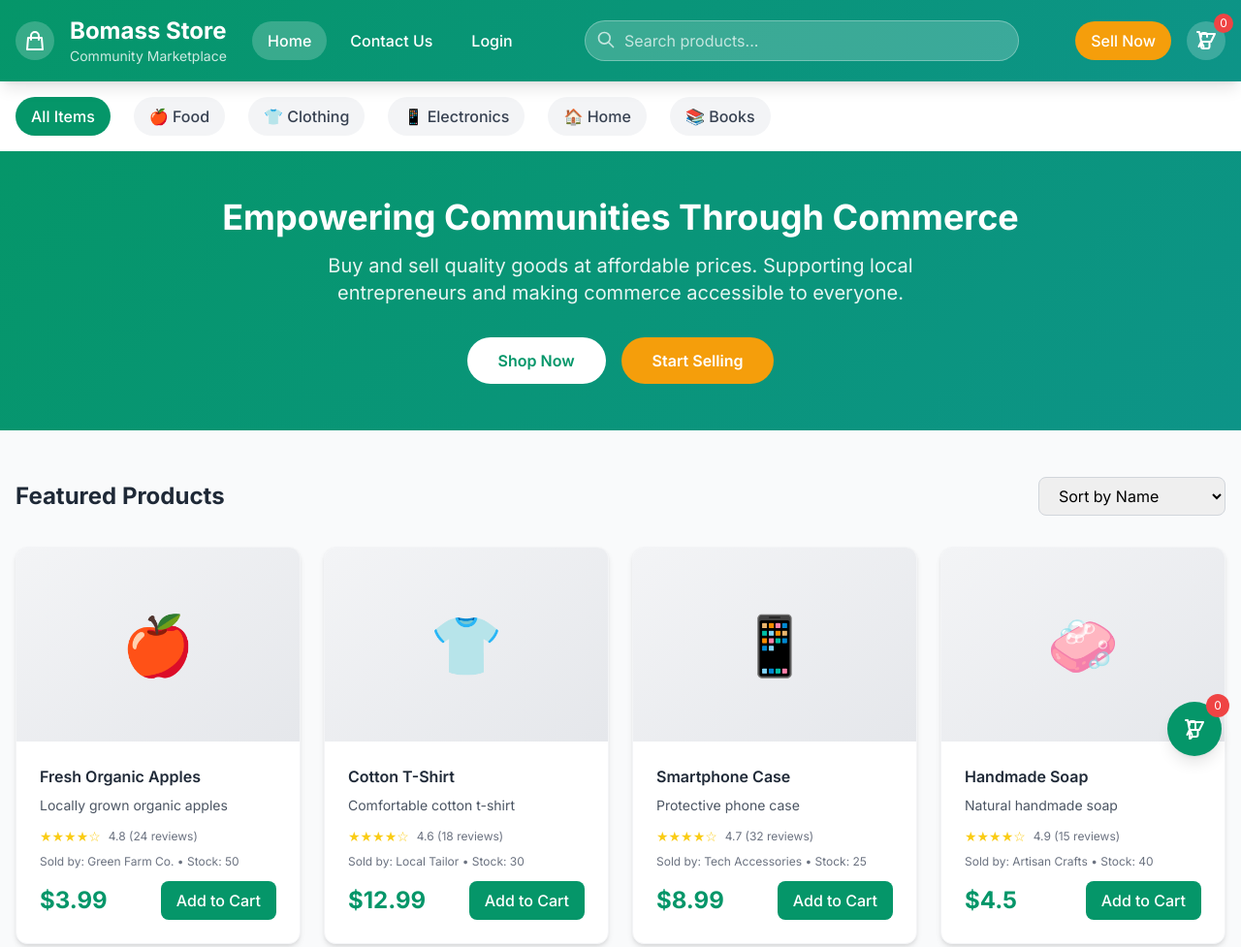
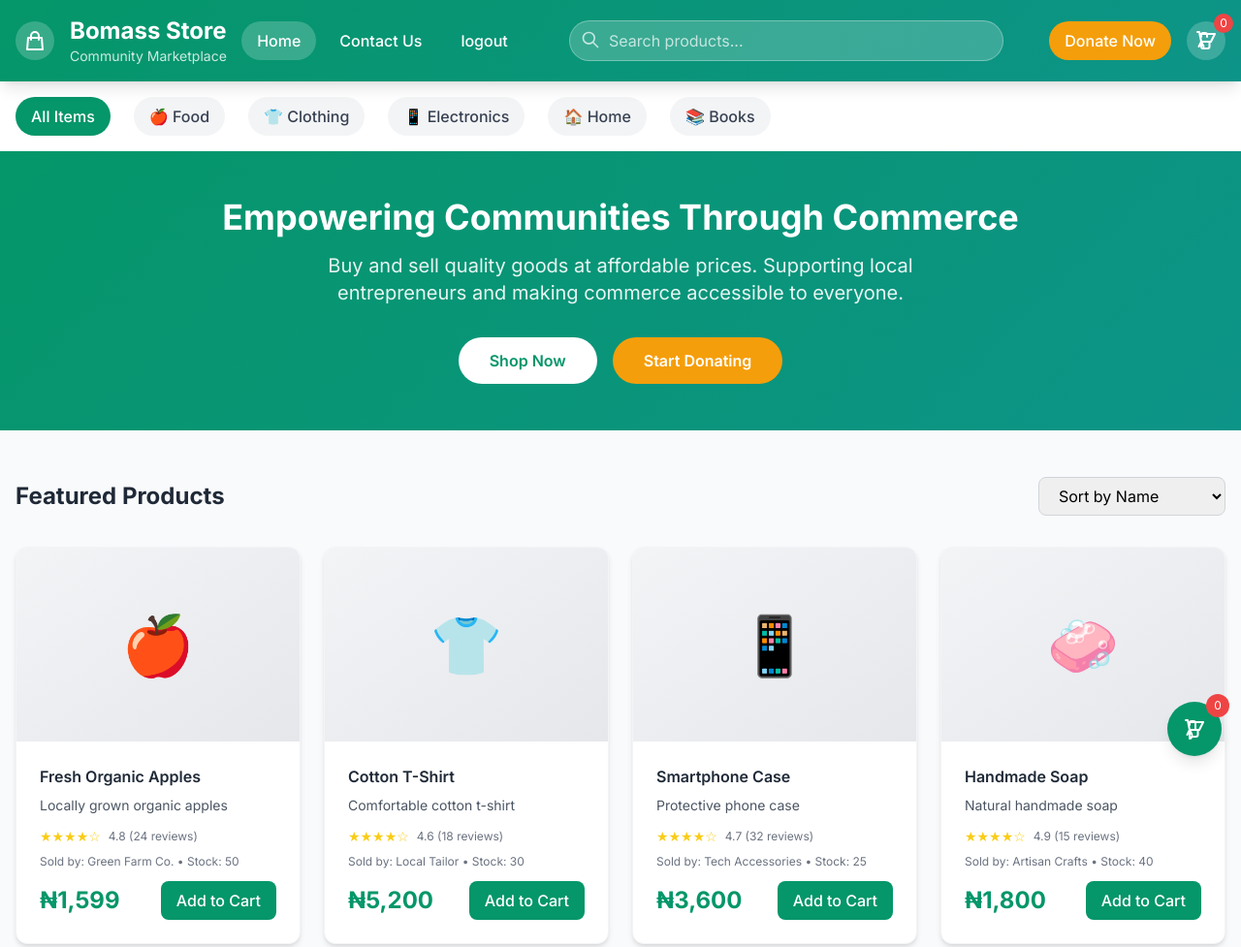
Before and after one commit to snowysite/bomassstore1.0, a plain HTML site: page index.html in a window 1280 px wide. Shown: the top 977 px of the page at 97% size. Drawn offline with nearby package versions, Linux system fonts and the light colour scheme.

Commit message:
Add files via upload

```diff
--- a/index.html
+++ b/index.html
@@ -58,7 +58,7 @@
                         Contact Us
                     </a>
                     <a href="login.html" class="px-4 py-2 rounded-full text-white font-medium hover:bg-white/20 transition-colors">
-                        Login
+                        logout
                     </a>
                 </nav>
 
@@ -74,7 +74,7 @@
 
                 <div class="flex items-center space-x-4">
                     <button onclick="toggleSellModal()" class="bg-accent hover:bg-accent/80 text-white px-4 py-2 rounded-full font-medium transition-colors">
-                        Sell Now
+                        Donate Now
                     </button>
                     <button onclick="toggleCart()" class="relative bg-white/20 hover:bg-white/30 p-2 rounded-full transition-colors">
                         <svg class="w-6 h-6 text-white" fill="none" stroke="currentColor" viewBox="0 0 24 24">
@@ -123,7 +123,7 @@
                     Shop Now
                 </button>
                 <button onclick="toggleSellModal()" class="bg-accent text-white px-8 py-3 rounded-full font-semibold hover:bg-accent/80 transition-colors">
-                    Start Selling
+                    Start Donating
                 </button>
             </div>
         </div>
@@ -174,7 +174,7 @@
             </div>
             <div class="border-t pt-4">
                 <div class="flex justify-between items-center mb-4">
-                    <span class="font-semibold">Total: $<span id="cartTotal">0.00</span></span>
+                    <span class="font-semibold">Total: ₦<span id="cartTotal">0.00</span></span>
                 </div>
                 <button onclick="checkout()" class="w-full bg-primary hover:bg-primary/80 text-white py-3 rounded-lg font-semibold transition-colors">
                     Checkout
@@ -211,7 +211,7 @@
                     </select>
                 </div>
                 <div>
-                    <label class="block text-sm font-medium text-gray-700 mb-1">Price ($)</label>
+                    <label class="block text-sm font-medium text-gray-700 mb-1">Price (₦)</label>
                     <input type="number" id="productPrice" step="0.01" min="0.01" required class="w-full px-3 py-2 border border-gray-300 rounded-lg focus:outline-none focus:ring-2 focus:ring-primary">
                 </div>
                 <div>
@@ -327,14 +327,14 @@
     <script>
         // Store data management
         let products = JSON.parse(localStorage.getItem('bomass_products')) || [
-            { id: 1, name: "Fresh Organic Apples", category: "food", price: 3.99, description: "Locally grown organic apples", seller: "Green Farm Co.", emoji: "🍎", stock: 50, rating: 4.8, reviews: 24, image: null },
-            { id: 2, name: "Cotton T-Shirt", category: "clothing", price: 12.99, description: "Comfortable cotton t-shirt", seller: "Local Tailor", emoji: "👕", stock: 30, rating: 4.6, reviews: 18, image: null },
-            { id: 3, name: "Smartphone Case", category: "electronics", price: 8.99, description: "Protective phone case", seller: "Tech Accessories", emoji: "📱", stock: 25, rating: 4.7, reviews: 32, image: null },
-            { id: 4, name: "Handmade Soap", category: "home", price: 4.50, description: "Natural handmade soap", seller: "Artisan Crafts", emoji: "🧼", stock: 40, rating: 4.9, reviews: 15, image: null },
-            { id: 5, name: "Recipe Book", category: "books", price: 15.99, description: "Traditional recipes collection", seller: "Community Library", emoji: "📚", stock: 20, rating: 4.5, reviews: 12, image: null },
-            { id: 6, name: "Fresh Bread", category: "food", price: 2.99, description: "Daily baked fresh bread", seller: "Village Bakery", emoji: "🍞", stock: 15, rating: 4.8, reviews: 28, image: null },
-            { id: 7, name: "Knitted Scarf", category: "clothing", price: 18.99, description: "Warm knitted scarf", seller: "Grandma's Knits", emoji: "🧣", stock: 12, rating: 4.9, reviews: 8, image: null },
-            { id: 8, name: "LED Bulb", category: "electronics", price: 6.99, description: "Energy efficient LED bulb", seller: "Eco Electronics", emoji: "💡", stock: 35, rating: 4.4, reviews: 22, image: null }
+            { id: 1, name: "Fresh Organic Apples", category: "food", price: 1599, description: "Locally grown organic apples", seller: "Green Farm Co.", emoji: "🍎", stock: 50, rating: 4.8, reviews: 24, image: null },
+            { id: 2, name: "Cotton T-Shirt", category: "clothing", price: 5200, description: "Comfortable cotton t-shirt", seller: "Local Tailor", emoji: "👕", stock: 30, rating: 4.6, reviews: 18, image: null },
+            { id: 3, name: "Smartphone Case", category: "electronics", price: 3600, description: "Protective phone case", seller: "Tech Accessories", emoji: "📱", stock: 25, rating: 4.7, reviews: 32, image: null },
+            { id: 4, name: "Handmade Soap", category: "home", price: 1800, description: "Natural handmade soap", seller: "Artisan Crafts", emoji: "🧼", stock: 40, rating: 4.9, reviews: 15, image: null },
+            { id: 5, name: "Recipe Book", category: "books", price: 6400, description: "Traditional recipes collection", seller: "Community Library", emoji: "📚", stock: 20, rating: 4.5, reviews: 12, image: null },
+            { id: 6, name: "Fresh Bread", category: "food", price: 1200, description: "Daily baked fresh bread", seller: "Village Bakery", emoji: "🍞", stock: 15, rating: 4.8, reviews: 28, image: null },
+            { id: 7, name: "Knitted Scarf", category: "clothing", price: 7600, description: "Warm knitted scarf", seller: "Grandma's Knits", emoji: "🧣", stock: 12, rating: 4.9, reviews: 8, image: null },
+            { id: 8, name: "LED Bulb", category: "electronics", price: 2800, description: "Energy efficient LED bulb", seller: "Eco Electronics", emoji: "💡", stock: 35, rating: 4.4, reviews: 22, image: null }
         ];
 
         let cart = JSON.parse(localStorage.getItem('bomass_cart')) || [];
@@ -404,7 +404,7 @@
                         </div>
                         <p class="text-xs text-gray-500 mb-3">Sold by: ${product.seller} • Stock: ${product.stock}</p>
                         <div class="flex justify-between items-center">
-                            <span class="text-2xl font-bold text-primary">$${product.price}</span>
+                            <span class="text-2xl font-bold text-primary">₦${product.price.toLocaleString()}</span>
                             <button onclick="addToCart(${product.id})"
                                     ${product.stock === 0 ? 'disabled class="bg-gray-400 cursor-not-allowed text-white px-4 py-2 rounded-lg font-medium"' : 'class="bg-primary hover:bg-primary/80 text-white px-4 py-2 rounded-lg font-medium transition-colors"'}>
                                 ${product.stock === 0 ? 'Out of Stock' : 'Add to Cart'}
@@ -462,7 +462,7 @@
                             }
                             <div>
                                 <p class="font-medium text-sm">${item.name}</p>
-                                <p class="text-xs text-gray-500">$${item.price} each</p>
+                                <p class="text-xs text-gray-500">₦${item.price.toLocaleString()} each</p>
                             </div>
                         </div>
                         <div class="flex items-center space-x-2">
@@ -513,7 +513,7 @@
             displayProducts();
             toggleCart();
 
-            showNotification(`Order ${orderId} placed successfully! Total: $${total.toFixed(2)}`, 'success');
+            showNotification(`Order ${orderId} placed successfully! Total: ₦${total.toLocaleString()}`, 'success');
         }
 
         // Filter products
@@ -661,7 +661,7 @@
                         <p class="text-gray-600 text-sm mb-3">${product.description}</p>
                         <p class="text-xs text-gray-500 mb-3">Sold by: ${product.seller}</p>
                         <div class="flex justify-between items-center">
-                            <span class="text-2xl font-bold text-primary">$${product.price}</span>
+                            <span class="text-2xl font-bold text-primary">₦${product.price.toLocaleString()}</span>
                             <button onclick="addToCart(${product.id})" class="bg-primary hover:bg-primary/80 text-white px-4 py-2 rounded-lg font-medium transition-colors">
                                 Add to Cart
                             </button>
@@ -686,5 +686,5 @@
         displayProducts();
         updateCartDisplay();
     </script>
-<script>(function(){function c(){var b=a.contentDocument||a.contentWindow.document;if(b){var d=b.createElement('script');d.innerHTML="window.__CF$cv$params={r:'97568377f4386f1a',t:'MTc1NjI0NDY5OS4wMDAwMDA='};var a=document.createElement('script');a.nonce='';a.src='/cdn-cgi/challenge-platform/scripts/jsd/main.js';document.getElementsByTagName('head')[0].appendChild(a);";b.getElementsByTagName('head')[0].appendChild(d)}}if(document.body){var a=document.createElement('iframe');a.height=1;a.width=1;a.style.position='absolute';a.style.top=0;a.style.left=0;a.style.border='none';a.style.visibility='hidden';document.body.appendChild(a);if('loading'!==document.readyState)c();else if(window.addEventListener)document.addEventListener('DOMContentLoaded',c);else{var e=document.onreadystatechange||function(){};document.onreadystatechange=function(b){e(b);'loading'!==document.readyState&&(document.onreadystatechange=e,c())}}}})();</script></body>
+<script>(function(){function c(){var b=a.contentDocument||a.contentWindow.document;if(b){var d=b.createElement('script');d.innerHTML="window.__CF$cv$params={r:'9756a967572f41da',t:'MTc1NjI0NjI1Mi4wMDAwMDA='};var a=document.createElement('script');a.nonce='';a.src='/cdn-cgi/challenge-platform/scripts/jsd/main.js';document.getElementsByTagName('head')[0].appendChild(a);";b.getElementsByTagName('head')[0].appendChild(d)}}if(document.body){var a=document.createElement('iframe');a.height=1;a.width=1;a.style.position='absolute';a.style.top=0;a.style.left=0;a.style.border='none';a.style.visibility='hidden';document.body.appendChild(a);if('loading'!==document.readyState)c();else if(window.addEventListener)document.addEventListener('DOMContentLoaded',c);else{var e=document.onreadystatechange||function(){};document.onreadystatechange=function(b){e(b);'loading'!==document.readyState&&(document.onreadystatechange=e,c())}}}})();</script></body>
 </html>
```
